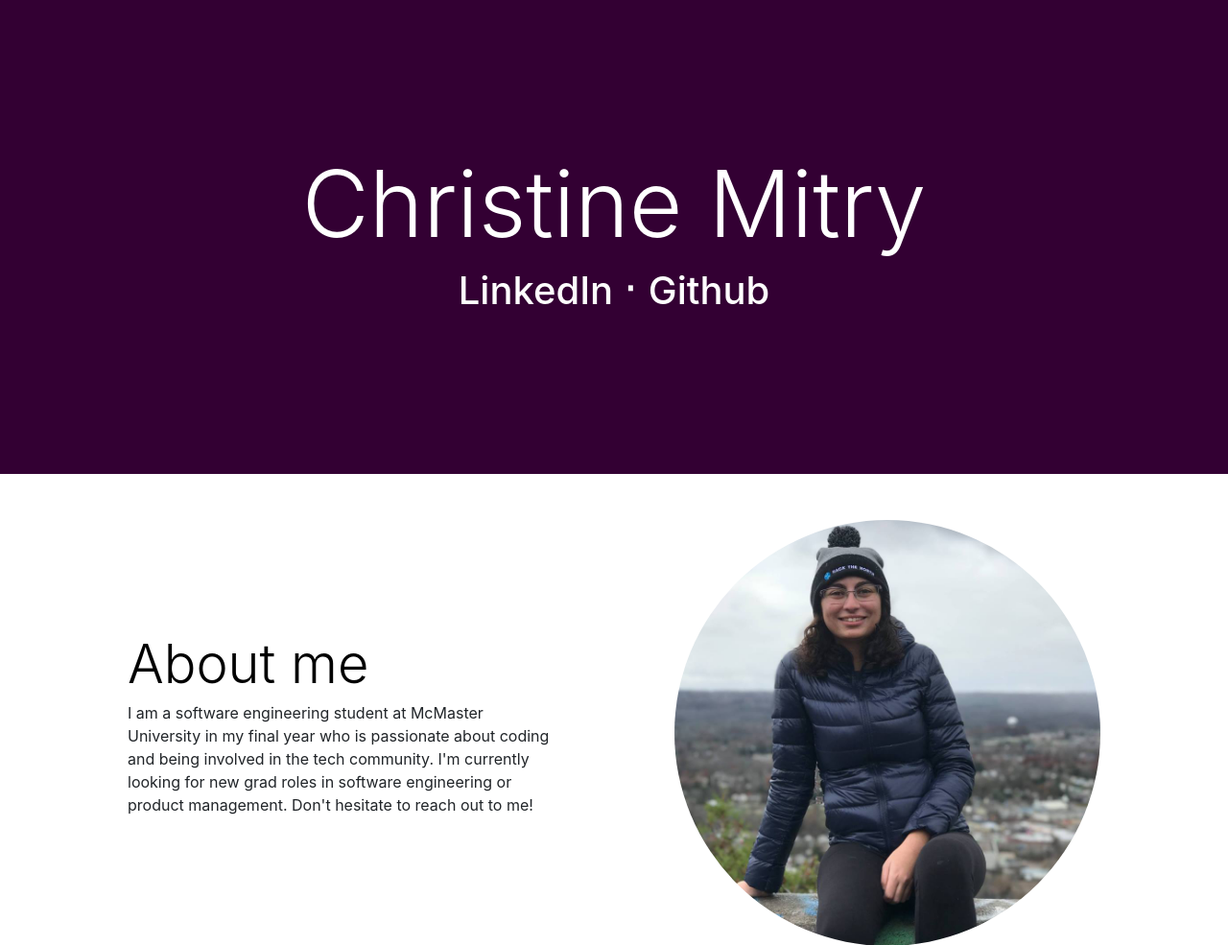
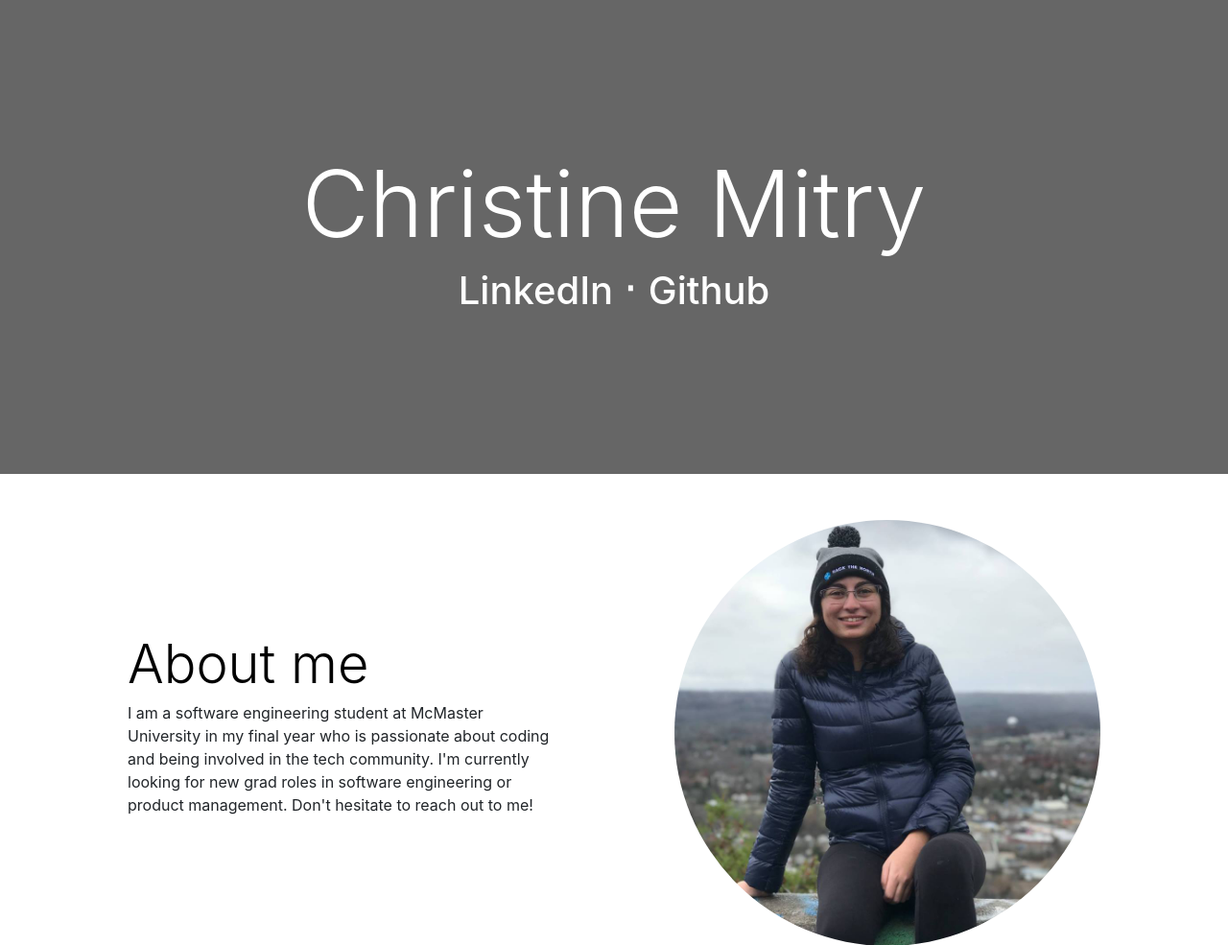
Before and after one commit to falafels/falafels.github.io, a PHP site: page / in a window 1280 px wide. Shown: the part 56-1041 px from the top of the page at 96% size. Run offline with PHP 8.4, Linux system fonts and the light colour scheme.

Commit message:
Update one-page-wonder.css

```diff
--- a/css/one-page-wonder.css
+++ b/css/one-page-wonder.css
@@ -15,7 +15,7 @@ body {
 }
 
 header.masthead {
-    background: purple
+    background-image: url("header.jpg")
      no-repeat center center scroll;
     -webkit-background-size: cover;
     -moz-background-size: cover;
```
